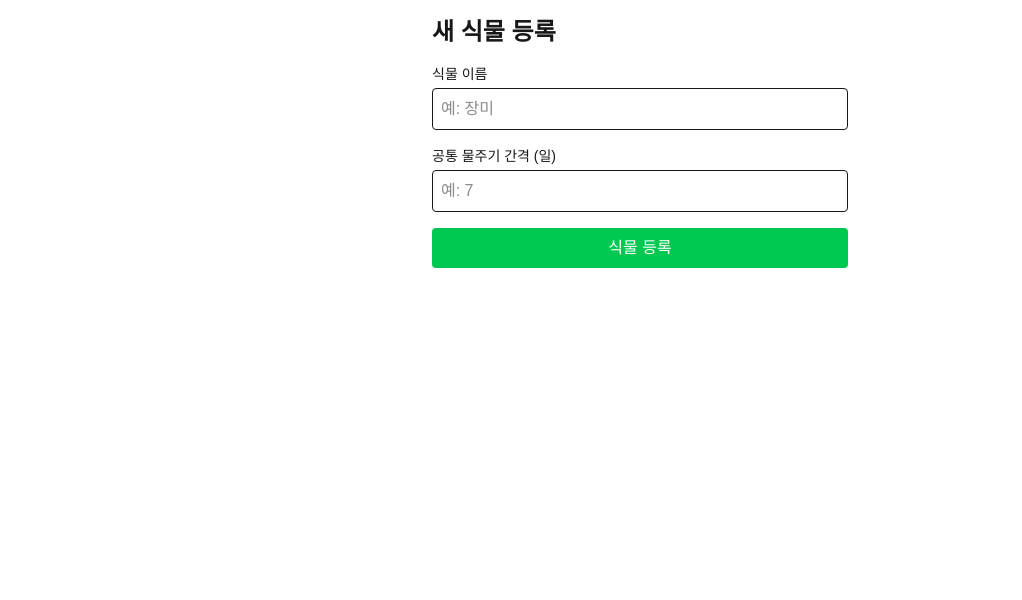
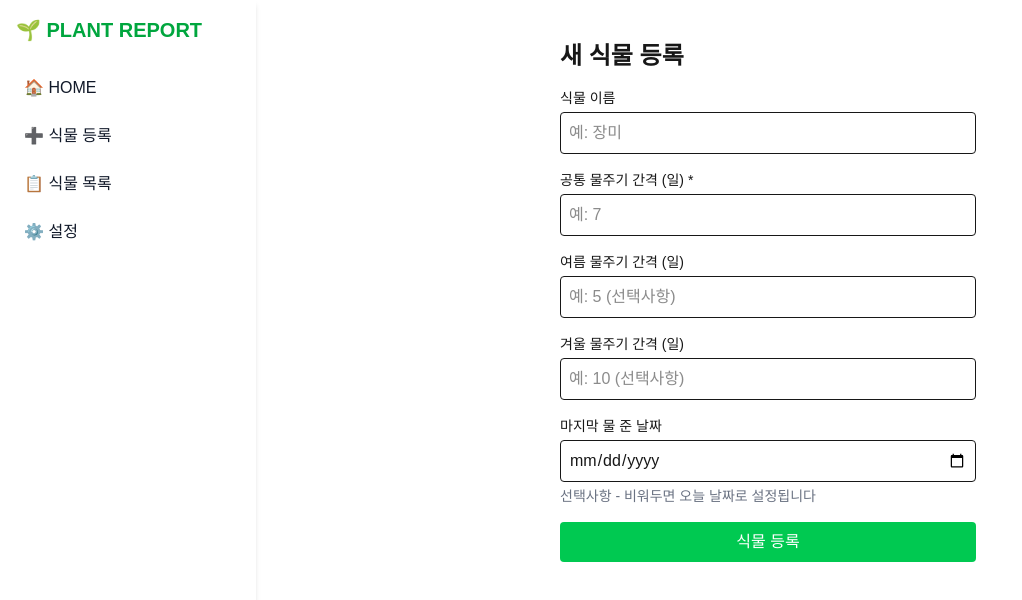
Before and after one commit to NANOOS105/plant_report, a Next.js app in the folder frontend/: page /register in a window 1280 px wide. Shown: the top 600 px of the page, without its empty margins (0-1022 px from the left). Built offline with nearby package versions, Linux system fonts and the light colour scheme.

Commit message:
좌측네비게이션바 만들기

```diff
--- a/frontend/src/app/layout.tsx
+++ b/frontend/src/app/layout.tsx
@@ -2,6 +2,7 @@ import type { Metadata } from "next";
 import { Noto_Sans_KR } from "next/font/google";
 import "./globals.css";
 import Providers from "@/providers/query-client";
+import Link from "next/link";
 
 const notoSans = Noto_Sans_KR({
   variable: "--font-sans",
@@ -21,10 +22,42 @@ export default function RootLayout({
 }>) {
   return (
     <html lang="ko">
-      <body
-        className={`${notoSans.variable} antialiased bg-gray-50 text-gray-900`}
-      >
-        <Providers>{children}</Providers>
+      <body className={`${notoSans.variable} antialiased bg-gray-50 text-gray-900`}>
+        <Providers>
+          <div className="flex min-h-screen">
+            {/* 왼쪽 네비게이션 */}
+            <nav className="w-64 bg-white shadow-md p-4">
+              <h1 className="text-xl font-bold mb-6 text-green-600">🌱 PLANT REPORT</h1>
+              <ul className="space-y-2">
+                <li>
+                  <Link href="/" className="block p-2 rounded hover:bg-gray-100 text-gray-900">
+                    🏠 HOME
+                  </Link>
+                </li>
+                <li>
+                  <Link href="/register" className="block p-2 rounded hover:bg-gray-100 text-gray-900">
+                    ➕ 식물 등록
+                  </Link>
+                </li>
+                <li>
+                  <Link href="/plants" className="block p-2 rounded hover:bg-gray-100 text-gray-900">
+                    📋 식물 목록
+                  </Link>
+                </li>
+                <li>
+                  <Link href="/settings" className="block p-2 rounded hover:bg-gray-100 text-gray-900">
+                    ⚙️ 설정
+                  </Link>
+                </li>
+              </ul>
+            </nav>
+
+            {/* 메인 내용 */}
+            <main className="flex-1 p-6">
+              {children}
+            </main>
+          </div>
+        </Providers>
       </body>
     </html>
   );
--- a/frontend/src/app/register/page.tsx
+++ b/frontend/src/app/register/page.tsx
@@ -8,6 +8,7 @@ export default function RegisterPage() {
     commonInterval: '',
     summerInterval: '',
     winterInterval: '',
+    lastWateringDate: '',
   });
 
   const handleSubmit = (e: React.FormEvent) => {
@@ -32,14 +33,48 @@ export default function RegisterPage() {
         </div>
 
         <div>
-          <label className="block text-sm font-medium mb-1">공통 물주기 간격 (일)</label>
+          <label className="block text-sm font-medium mb-1">공통 물주기 간격 (일) *</label>
           <input
             type="number"
             value={formData.commonInterval}
             onChange={(e) => setFormData({...formData, commonInterval: e.target.value})}
             className="w-full p-2 border rounded"
             placeholder="예: 7"
+            required
           />
+        </div>
+
+        <div>
+          <label className="block text-sm font-medium mb-1">여름 물주기 간격 (일)</label>
+          <input
+            type="number"
+            value={formData.summerInterval}
+            onChange={(e) => setFormData({...formData, summerInterval: e.target.value})}
+            className="w-full p-2 border rounded"
+            placeholder="예: 5 (선택사항)"
+          />
+        </div>
+
+        <div>
+          <label className="block text-sm font-medium mb-1">겨울 물주기 간격 (일)</label>
+          <input
+            type="number"
+            value={formData.winterInterval}
+            onChange={(e) => setFormData({...formData, winterInterval: e.target.value})}
+            className="w-full p-2 border rounded"
+            placeholder="예: 10 (선택사항)"
+          />
+        </div>
+
+        <div>
+          <label className="block text-sm font-medium mb-1">마지막 물 준 날짜</label>
+          <input
+            type="date"
+            value={formData.lastWateringDate}
+            onChange={(e) => setFormData({...formData, lastWateringDate: e.target.value})}
+            className="w-full p-2 border rounded"
+          />
+          <p className="text-sm text-gray-500 mt-1">선택사항 - 비워두면 오늘 날짜로 설정됩니다</p>
         </div>
 
         <button
```
